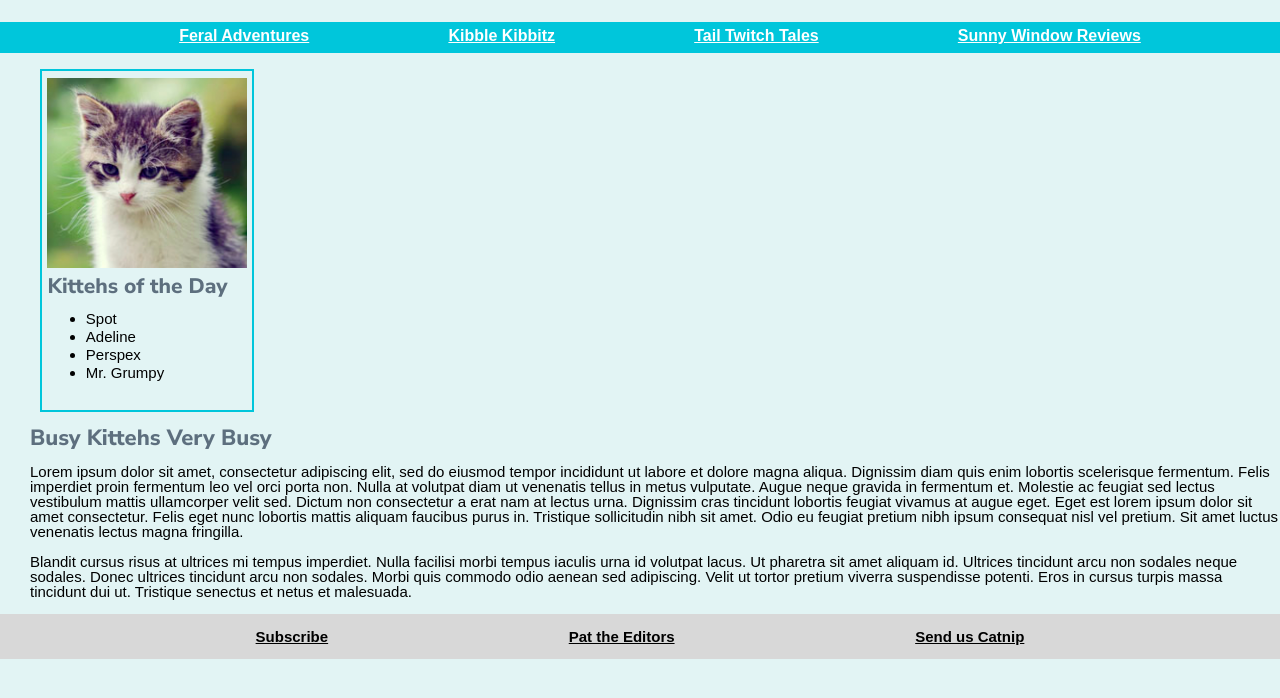
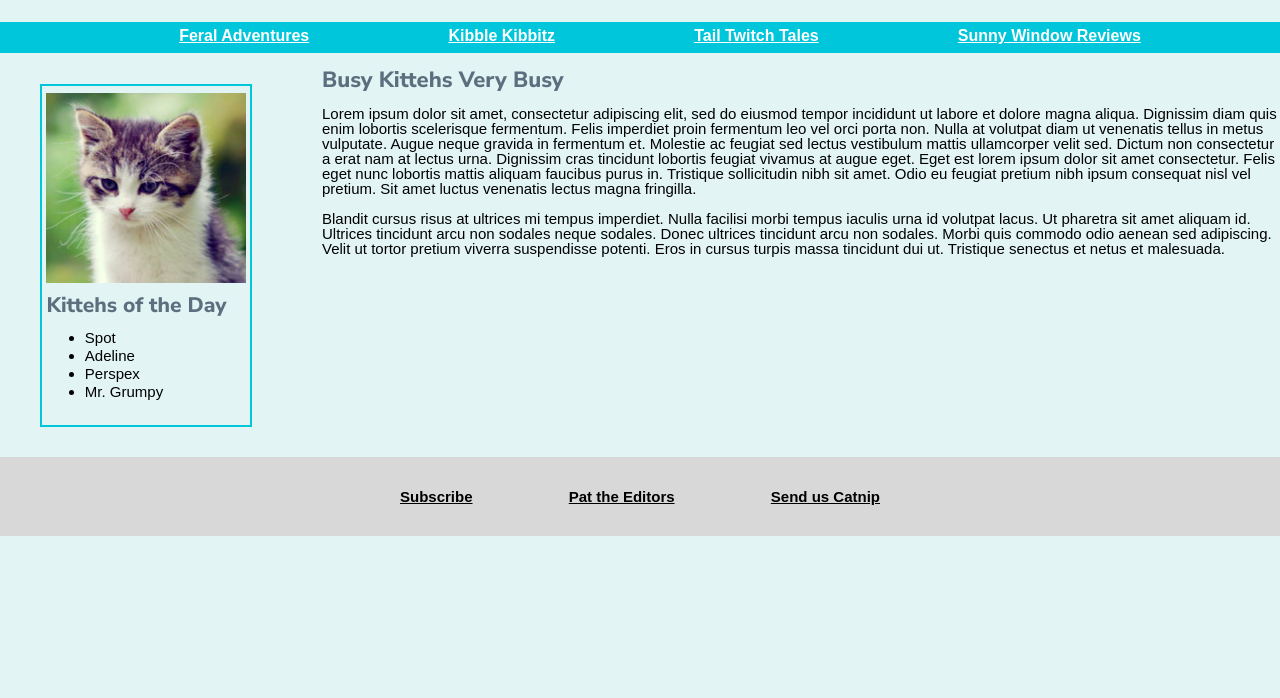
Before and after one commit to LaurenMcCall/TheDailyKitteh, a website built with Vite: page index.html in a window 1280 px wide. Shown: the part 90-788 px from the top of the page. Built offline with nearby package versions, Linux system fonts and the light colour scheme; a web font is replaced by a local one.

Commit message:
Updated footer spacing/Established new flex containers

```diff
--- a/index.html
+++ b/index.html
@@ -22,6 +22,7 @@
           <li><a href="#" class="menuClass">Sunny Window Reviews</a></li>
         </ul>
       </nav>
+      <div class="main">
         <figure class="image">
           <img
             src="images/kitteh.png"
@@ -45,36 +46,37 @@
               Lorem ipsum dolor sit amet, consectetur adipiscing elit, sed do
               eiusmod tempor incididunt ut labore et dolore magna aliqua.
               Dignissim diam quis enim lobortis scelerisque fermentum. Felis
-            imperdiet proin fermentum leo vel orci porta non. Nulla at volutpat
-            diam ut venenatis tellus in metus vulputate. Augue neque gravida in
-            fermentum et. Molestie ac feugiat sed lectus vestibulum mattis
-            ullamcorper velit sed. Dictum non consectetur a erat nam at lectus
-            urna. Dignissim cras tincidunt lobortis feugiat vivamus at augue
-            eget. Eget est lorem ipsum dolor sit amet consectetur. Felis eget
-            nunc lobortis mattis aliquam faucibus purus in. Tristique
+              imperdiet proin fermentum leo vel orci porta non. Nulla at
+              volutpat diam ut venenatis tellus in metus vulputate. Augue neque
+              gravida in fermentum et. Molestie ac feugiat sed lectus vestibulum
+              mattis ullamcorper velit sed. Dictum non consectetur a erat nam at
+              lectus urna. Dignissim cras tincidunt lobortis feugiat vivamus at
+              augue eget. Eget est lorem ipsum dolor sit amet consectetur. Felis
+              eget nunc lobortis mattis aliquam faucibus purus in. Tristique
               sollicitudin nibh sit amet. Odio eu feugiat pretium nibh ipsum
               consequat nisl vel pretium. Sit amet luctus venenatis lectus magna
               fringilla.
               <br />
               <br />
-            Blandit cursus risus at ultrices mi tempus imperdiet. Nulla facilisi
-            morbi tempus iaculis urna id volutpat lacus. Ut pharetra sit amet
-            aliquam id. Ultrices tincidunt arcu non sodales neque sodales. Donec
-            ultrices tincidunt arcu non sodales. Morbi quis commodo odio aenean
-            sed adipiscing. Velit ut tortor pretium viverra suspendisse potenti.
-            Eros in cursus turpis massa tincidunt dui ut. Tristique senectus et
-            netus et malesuada.
+              Blandit cursus risus at ultrices mi tempus imperdiet. Nulla
+              facilisi morbi tempus iaculis urna id volutpat lacus. Ut pharetra
+              sit amet aliquam id. Ultrices tincidunt arcu non sodales neque
+              sodales. Donec ultrices tincidunt arcu non sodales. Morbi quis
+              commodo odio aenean sed adipiscing. Velit ut tortor pretium
+              viverra suspendisse potenti. Eros in cursus turpis massa tincidunt
+              dui ut. Tristique senectus et netus et malesuada.
             </p>
           </div>
         </div>
+      </div>
     </section>
-    <script type="module" src="/src/main.ts"></script>
-  </body>
     <footer>
-    <nav class="footer">
+      <ul>
         <li><a href="#">Subscribe</a></li>
         <li><a href="#">Pat the Editors</a></li>
         <li><a href="#">Send us Catnip</a></li>
-    </nav>
+      </ul>
     </footer>
+    <script type="module" src="/src/main.ts"></script>
+  </body>
 </html>
--- a/src/style.css
+++ b/src/style.css
@@ -10,6 +10,9 @@
 
 html {
   height: 100%;
+}
+img {
+  padding: 4px;
 }
 
 body {
@@ -33,6 +36,18 @@ h4 {
   font: 21px/ 1 'Nunito Sans', sans-serif;
   color: var(--gray);
 }
+footer ul {
+  display: flex;
+  justify-content: space-between;
+  background-color: var(--stone);
+  font-weight: bold;
+  padding: 4vh 50vh;
+  list-style-type: none;
+}
+/* .outer-container {
+  display: flex;
+  flex-direction: row;
+} */
 
 .menu {
   display: flex;
@@ -46,14 +61,7 @@ h4 {
   padding-top: 6px;
   padding-bottom: 9px;
 }
-.footer {
-  display: flex;
-  justify-content: space-evenly;
-  background-color: var(--stone);
-  font-weight: bold;
-  padding: 15px;
-  list-style-type: none;
-}
+
 .image {
   display: flex;
   height: 330px;
@@ -73,9 +81,10 @@ h4 {
   margin-left: -42px;
   margin-top: 3px;
 }
+
 .article {
   display: flex;
-  align-items: flex-end;
+  align-items: flex-start;
   justify-content: center;
   flex-direction: column;
   border-color: var(--turquoise);
@@ -104,3 +113,6 @@ a.menuClass:hover {
 a {
   color: black;
 }
+.main {
+  display: flex;
+}
```
Lines whose indentation alone changed are shown as unchanged.
